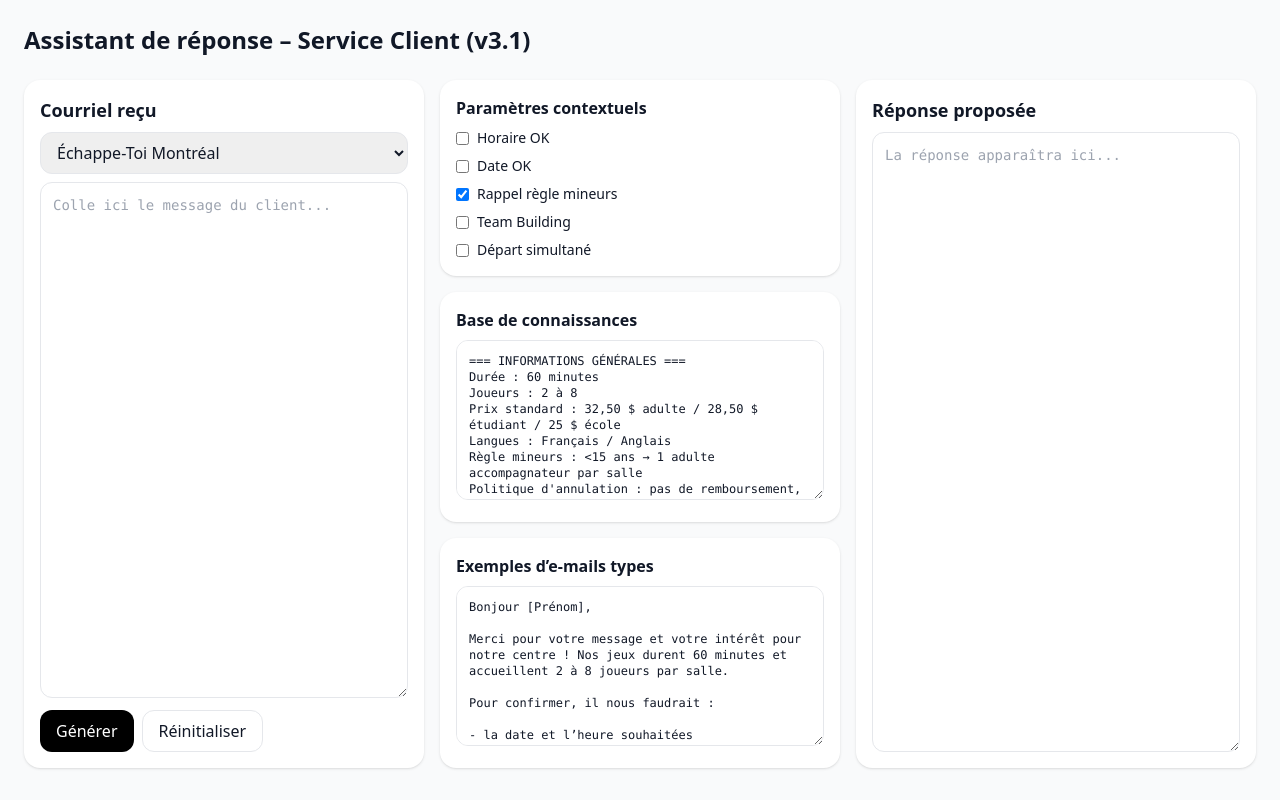
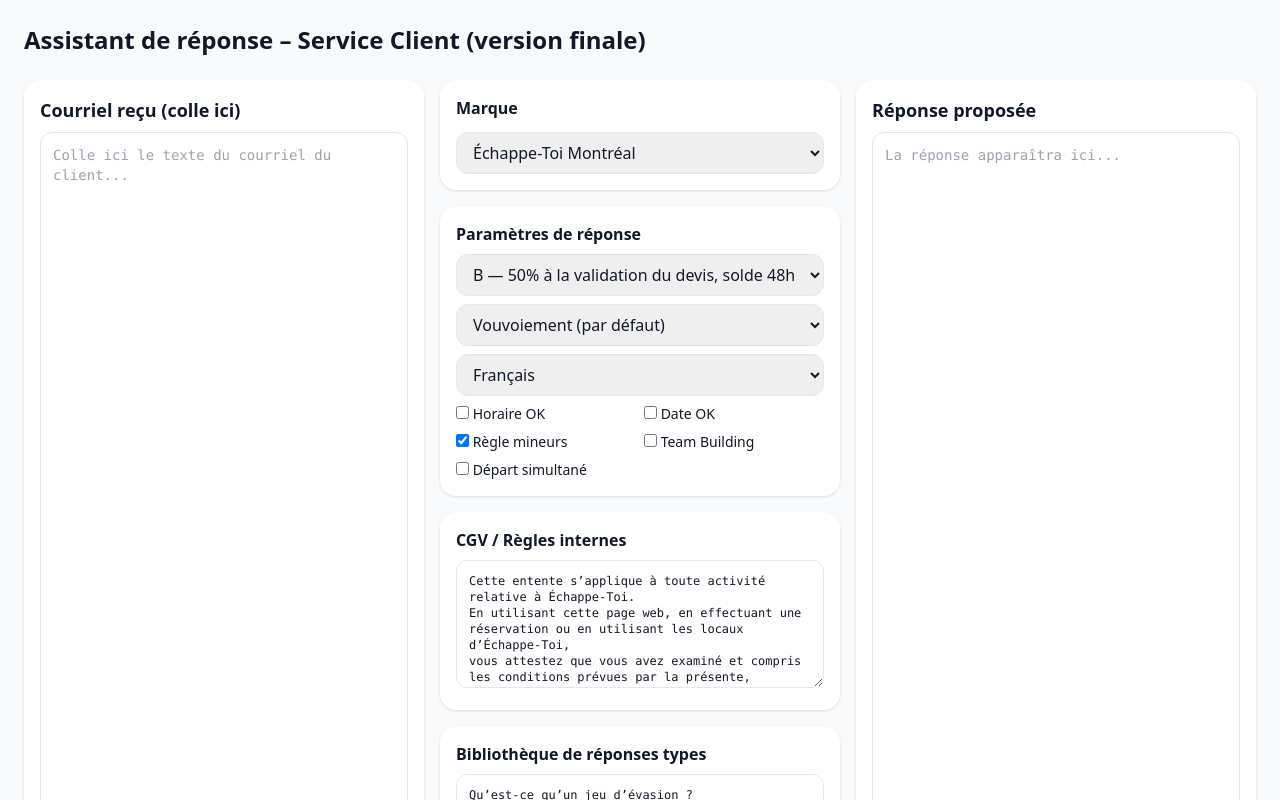
Before and after one commit to Alpatraz/Service-client-IA, a React (Vite) app: page / in a window 1280 px wide. Shown: the top 800 px of the page. Built offline with nearby package versions, Linux system fonts and the light colour scheme.

Commit message:
Fix proxy OpenRouter JSON parsing

```diff
--- a/src/App.tsx
+++ b/src/App.tsx
@@ -1,129 +1,144 @@
-import { useEffect, useMemo, useState } from "react";
+import { useState, useEffect, useMemo } from "react";
 
 /**
- * Assistant de réponse Service Client – v3.1
- * ✅ Base multi-centres
- * ✅ 5 cases à cocher contextuelles
- * ✅ Correction du parsing OpenRouter (404 / JSON vide)
- * ✅ Intégré avec ton proxy Netlify
+ * Assistant Service Client IA – version finale (JavaScript)
+ * Intègre :
+ * - CGV / Règles internes
+ * - Bibliothèque de réponses types
+ * - Base de connaissances par centre
+ * - Exemples d’e-mails types
+ * - 5 cases à cocher (Horaire OK / Date OK / Règle mineurs / Team Building / Départ simultané)
+ * - Boutons Copier / Tests rapides
  */
 
-// ---------------- Types ----------------
-type Brand = { id: string; label: string; email?: string; phone?: string; site?: string };
-type Ctx = {
-  horairesOk: boolean;
-  dateOk: boolean;
-  minorsRule: boolean;
-  teamBuilding: boolean;
-  simultaneousStart: boolean;
-};
+const ORG_VERSION = "2025-10-16-final";
 
-// --------- Version & preset d'équipe ---------
-const ORG_VERSION = "2025-10-16.2";
 const ORG_PRESET = {
   brands: [
-    { id: "ETM", label: "Échappe-Toi Montréal", email: "info@echappetoi.com", phone: "514-907-2200", site: "https://echappetoi.com" },
-    { id: "ADT", label: "À Double Tour Québec", email: "info@adoubletour.ca", phone: "418-555-0101", site: "https://adoubletour.ca" },
-    { id: "VQL", label: "Vortex Quartier Latin (Montréal)", email: "info@vortex.com", phone: "514-555-0102", site: "https://vortex.com" },
-    { id: "VPL", label: "Vortex Plateau", email: "info@vortexplateau.com", phone: "514-555-0103", site: "https://vortexplateau.com" },
-    { id: "FTK", label: "Find The Key", email: "info@findthekey.ca", phone: "418-555-0104", site: "https://findthekey.ca" },
-    { id: "MQM", label: "Musi'Quiz Montréal", email: "info@musiquiz.ca", phone: "514-555-0105", site: "https://musiquiz.ca" },
-    { id: "MQQ", label: "Musi'Quiz Québec", email: "info@musiquiz.ca", phone: "418-555-0106", site: "https://musiquiz.ca" },
+    { id: "ETM", label: "Échappe-Toi Montréal" },
+    { id: "ADT", label: "À Double Tour Québec" },
+    { id: "VQL", label: "Vortex Quartier Latin" },
+    { id: "VPL", label: "Vortex Plateau" },
+    { id: "FTK", label: "Find The Key" },
+    { id: "MQM", label: "Musi’Quiz Montréal" },
+    { id: "MQQ", label: "Musi’Quiz Québec" },
   ],
   brandId: "ETM",
   payment: "B",
   tone: "vous",
   lang: "fr",
-  cgvText: [
-    "• Réservations: confirmées après paiement (A: 100%, B: 50% + solde 48h).",
-    "• Annulation par le client:",
-    "  - >72h: remboursement intégral ou report gratuit.",
-    "  - 72h→48h: frais 25%.",
-    "  - <48h ou no-show: non remboursable.",
-    "• Modifications: selon disponibilités.",
-    "• Mineurs: <15 ans → 1 adulte jouant par salle obligatoire.",
-    "• Retard: >10 min peut réduire le temps de jeu ou décaler l’activité.",
-    "• Sécurité: respecter les consignes sur place; l’équipe peut interrompre en cas de non-respect.",
-  ].join("\n"),
-  libraryText: [
-    "# Bibliothèque de réponses types",
-    "## Devis entreprise",
-    "Bonjour, merci pour votre demande. Pour un devis précis, pouvez-vous confirmer : date/heure, nombre de personnes, langue, scénario(s), besoin de départ simultané ?",
-    "## Rappel mineurs",
-    "Pour les <15 ans, un adulte doit jouer dans chaque salle.",
-    "## Team building",
-    "On peut faire un court appel (10 min) pour comprendre vos besoins avant de vous envoyer un devis.",
-  ].join("\n\n"),
-  knowledgeBaseText: [
-    "=== INFORMATIONS GÉNÉRALES ===",
-    "Durée : 60 minutes",
-    "Joueurs : 2 à 8",
-    "Prix standard : 32,50 $ adulte / 28,50 $ étudiant / 25 $ école",
-    "Langues : Français / Anglais",
-    "Règle mineurs : <15 ans → 1 adulte accompagnateur par salle",
-    "Politique d'annulation : pas de remboursement, mais déplacement ou crédit possible",
-    "",
-    "=== ÉCHAPPE-TOI MONTRÉAL ===",
-    "Adresse : 2244 rue Larivière, Montréal QC H2K 4P8",
-    "Salles : L’Enquête du Vieux-Port, Le Manoir, Les Disparus du Métro",
-    "Tarif spécial : Le Manoir = 35 $ / personne",
-    "",
-    "=== À DOUBLE TOUR QUÉBEC ===",
-    "Adresse : 585 rue Saint-Joseph Est, Québec QC G1K 3B7",
-    "Salles : La Conspiration du Château, Les Fantômes du Port, Le Cabinet Secret",
-    "Tarif spécial : Le Cabinet Secret = 29 $ / personne",
-    "",
-    "=== VORTEX QUARTIER LATIN ===",
-    "Adresse : 3841 boulevard Saint-Laurent, Montréal QC H2W 1X9",
-    "Salles : Le Cube, Le Laboratoire",
-    "Tarif spécial : Le Cube = 27 $ / personne",
-    "",
-    "=== VORTEX PLATEAU ===",
-    "Adresse : 145 rue Rachel Est, Montréal QC H2W 1E1",
-    "Salles : La Zone 51, Le Temple du Temps",
-    "",
-    "=== FIND THE KEY ===",
-    "Adresse : 30 rue Saint-Pierre, Québec QC G1K 3Z2",
-    "Salles : Le Musée, Le Train Fantôme",
-    "",
-    "=== MUSI'QUIZ MONTRÉAL ===",
-    "Adresse : 120 rue Prince-Arthur, Montréal QC H2X 1B5",
-    "Jeu musical interactif — 1h / 4 à 12 joueurs / tarif 30 $ / pers",
-    "",
-    "=== MUSI'QUIZ QUÉBEC ===",
-    "Adresse : 800 boulevard Charest Est, Québec QC G1K 3J7",
-    "Jeu musical interactif — 1h / 4 à 12 joueurs / tarif 30 $ / pers",
-  ].join("\n"),
-  emailExamplesText: [
-    "Bonjour [Prénom],",
-    "Merci pour votre message et votre intérêt pour notre centre ! Nos jeux durent 60 minutes et accueillent 2 à 8 joueurs par salle.",
-    "Pour confirmer, il nous faudrait :",
-    "- la date et l’heure souhaitées",
-    "- le nombre de participantes/participants",
-    "- le scénario choisi",
-    "Dès réception, nous pourrons bloquer votre créneau et vous envoyer un lien de paiement sécurisé.",
-    "Bien cordialement,",
-    "Service Client",
-  ].join("\n\n"),
-  ctx: { horairesOk: false, dateOk: false, minorsRule: true, teamBuilding: false, simultaneousStart: false },
+  cgvText: `Cette entente s’applique à toute activité relative à Échappe-Toi.
+En utilisant cette page web, en effectuant une réservation ou en utilisant les locaux d’Échappe-Toi,
+vous attestez que vous avez examiné et compris les conditions prévues par la présente,
+et que vous acceptez, sans restriction ni condition, d’être lié par celle-ci.
+
+CONDITION D’ENTRÉE :
+Vous devez lire et accepter les Termes et Conditions d’Échappe-Toi avant toute activité.`,
+  libraryText: `Qu’est-ce qu’un jeu d’évasion ?
+Les jeux d’évasion sont des activités ludiques durant lesquelles les joueurs doivent faire équipe
+afin de résoudre des énigmes dans l’objectif de réussir une mission qui peut être (ou non) de s’échapper
+d’un endroit comportant une ou plusieurs pièces.
+Tout cela nécessitant un esprit de collaboration et de partage.`,
+  knowledgeBaseText: `=== INFORMATIONS GÉNÉRALES ===
+Durée : 60 minutes
+Joueurs : 2 à 8
+Prix standard : 32,50 $ adulte / 28,50 $ étudiant / 25 $ école
+Langues : Français / Anglais
+Règle mineurs : <15 ans → 1 adulte accompagnateur par salle
+Politique d'annulation : pas de remboursement, mais déplacement ou crédit possible
+
+=== ÉCHAPPE-TOI MONTRÉAL ===
+Adresse : 2244 rue Larivière, Montréal QC H2K 4P8
+Salles :
+ - L’Enquête du Vieux-Port (2–8)
+ - Le Manoir (4–8)
+ - Les Disparus du Métro (3–6)
+Tarif spécial : Le Manoir = 35 $ / personne
+
+=== À DOUBLE TOUR QUÉBEC ===
+Adresse : 585 rue Saint-Joseph Est, Québec QC G1K 3B7
+Salles :
+ - La Conspiration du Château (4–8)
+ - Les Fantômes du Port (3–6)
+ - Le Cabinet Secret (2–5)
+Tarif spécial : Le Cabinet Secret = 29 $ / personne
+
+=== VORTEX QUARTIER LATIN ===
+Adresse : 3841 boulevard Saint-Laurent, Montréal QC H2W 1X9
+Salles :
+ - Le Cube (2–6)
+ - Le Laboratoire (4–8)
+Tarif spécial : Le Cube = 27 $ / personne
+
+=== VORTEX PLATEAU ===
+Adresse : 207 rue Rachel Est, Montréal QC H2W 1E4
+Salles :
+ - Cyberpunk 2049 (3–8)
+ - Le Casse du Siècle (2–6)
+
+=== FIND THE KEY ===
+Adresse : 1250 rue Sainte-Catherine Est, Montréal QC
+Salles :
+ - Prison Break (2–8)
+ - Zombie Apocalypse (3–6)
+
+=== MUSI’QUIZ MONTRÉAL ===
+Adresse : 2244 rue Larivière, Montréal QC H2K 4P8
+Jeux : Quiz musical / blind test / karaoké
+Durée : 60 minutes
+Prix : 25 $ / personne
+
+=== MUSI’QUIZ QUÉBEC ===
+Adresse : 585 rue Saint-Joseph Est, Québec QC G1K 3B7
+Jeux : Quiz musical / blind test / karaoké
+Durée : 60 minutes
+Prix : 25 $ / personne`,
+  emailExamplesText: `Exemple 1 :
+Bonjour [Prénom],
+Merci pour votre message et votre intérêt pour Échappe-Toi !
+Nos jeux durent 60 minutes et accueillent 2 à 8 personnes par salle.
+Pour confirmer, il nous faudrait :
+ - La date et l’heure souhaitées
+ - Le nombre de participants
+ - Le scénario choisi
+Dès réception, nous pourrons bloquer votre créneau et vous envoyer un lien de paiement sécurisé.
+Bien cordialement,
+Service Client – Échappe-Toi Montréal
+
+Exemple 2 :
+Bonjour,
+Merci pour votre intérêt pour une activité de team building !
+Nous suggérons un court appel pour bien cerner vos besoins avant de vous envoyer un devis.
+Souhaitez-vous que nous vous rappelions aujourd’hui ou demain ?
+Cordialement,
+Service Client – Échappe-Toi Montréal`,
+  ctx: {
+    horairesOk: false,
+    dateOk: false,
+    minorsRule: true,
+    teamBuilding: false,
+    simultaneousStart: false,
+  },
   provider: "openrouter",
   model: "anthropic/claude-3.5-sonnet:beta",
 };
 
-// ---------------- Constantes UI ----------------
-const CHECKBOXES = [
-  { id: "horairesOk", label: "Horaire OK" },
-  { id: "dateOk", label: "Date OK" },
-  { id: "minorsRule", label: "Rappel règle mineurs" },
-  { id: "teamBuilding", label: "Team Building" },
-  { id: "simultaneousStart", label: "Départ simultané" },
+const PAYMENT_POLICIES = [
+  { id: "A", label: "A — Paiement complet à la réservation" },
+  { id: "B", label: "B — 50% à la validation du devis, solde 48h avant" },
+];
+const TONES = [
+  { id: "vous", label: "Vouvoiement (par défaut)" },
+  { id: "tu", label: "Tutoiement" },
+];
+const LANGS = [
+  { id: "fr", label: "Français" },
+  { id: "en", label: "English" },
 ];
 
-// =====================================================
-export default function EmailReplyAssistantV3() {
+export default function App() {
   const [input, setInput] = useState("");
   const [output, setOutput] = useState("");
-  const [brands, setBrands] = useState<Brand[]>(ORG_PRESET.brands);
   const [brandId, setBrandId] = useState(ORG_PRESET.brandId);
   const [payment, setPayment] = useState(ORG_PRESET.payment);
   const [tone, setTone] = useState(ORG_PRESET.tone);
@@ -132,96 +147,109 @@
   const [libraryText, setLibraryText] = useState(ORG_PRESET.libraryText);
   const [knowledgeBaseText, setKnowledgeBaseText] = useState(ORG_PRESET.knowledgeBaseText);
   const [emailExamplesText, setEmailExamplesText] = useState(ORG_PRESET.emailExamplesText);
-  const [ctx, setCtx] = useState<Ctx>(ORG_PRESET.ctx);
-  const [provider, setProvider] = useState(ORG_PRESET.provider);
-  const [model, setModel] = useState(ORG_PRESET.model);
+  const [ctx, setCtx] = useState(ORG_PRESET.ctx);
   const [isLoading, setIsLoading] = useState(false);
+  const [testLog, setTestLog] = useState("");
 
-  const currentBrand = useMemo(() => brands.find((b) => b.id === brandId) || brands[0], [brands, brandId]);
+  useEffect(() => {
+    const saved = localStorage.getItem("assistant-sc-final");
+    if (saved) {
+      const parsed = JSON.parse(saved);
+      if (parsed.__orgVersion === ORG_VERSION) {
+        setBrandId(parsed.brandId || ORG_PRESET.brandId);
+        setPayment(parsed.payment || ORG_PRESET.payment);
+        setTone(parsed.tone || ORG_PRESET.tone);
+        setLang(parsed.lang || ORG_PRESET.lang);
+        setCgvText(parsed.cgvText || ORG_PRESET.cgvText);
+        setLibraryText(parsed.libraryText || ORG_PRESET.libraryText);
+        setKnowledgeBaseText(parsed.knowledgeBaseText || ORG_PRESET.knowledgeBaseText);
+        setEmailExamplesText(parsed.emailExamplesText || ORG_PRESET.emailExamplesText);
+        setCtx(parsed.ctx || ORG_PRESET.ctx);
+      }
+    }
+  }, []);
 
-  // --- Génération du prompt IA ---
-  function buildSystemPrompt() {
-    const ctxFlags = Object.entries(ctx)
-      .filter(([_, v]) => v)
-      .map(([k]) => k)
-      .join(", ");
-    return `You are a polite and concise French customer service email writer for escape rooms in Québec.
-Centre: ${currentBrand.label}
-Context flags: ${ctxFlags || "none"}
-Knowledge base:
-"""
+  useEffect(() => {
+    const cfg = {
+      brandId,
+      payment,
+      tone,
+      lang,
+      cgvText,
+      libraryText,
+      knowledgeBaseText,
+      emailExamplesText,
+      ctx,
+      __orgVersion: ORG_VERSION,
+    };
+    localStorage.setItem("assistant-sc-final", JSON.stringify(cfg));
+  }, [brandId, payment, tone, lang, cgvText, libraryText, knowledgeBaseText, emailExamplesText, ctx]);
+
+  const currentBrand = useMemo(() => ORG_PRESET.brands.find(b => b.id === brandId) || ORG_PRESET.brands[0], [brandId]);
+  const paymentLabel = useMemo(() => PAYMENT_POLICIES.find(p => p.id === payment)?.label ?? "", [payment]);
+
+  const buildSystemPrompt = () => `
+Tu es un agent du service client pour ${currentBrand.label}.
+Contexte :
+Horaires OK=${ctx.horairesOk}, Date OK=${ctx.dateOk}, Mineurs=${ctx.minorsRule}, Team Building=${ctx.teamBuilding}, Départ simultané=${ctx.simultaneousStart}.
+Langue=${lang}, Ton=${tone}, Politique=${paymentLabel}.
+
+Base de connaissances :
 ${knowledgeBaseText}
-"""
-CGV:
-"""
+
+CGV :
 ${cgvText}
-"""
-Email library:
-"""
+
+Bibliothèque de réponses types :
 ${libraryText}
-"""
-Examples:
-"""
+
+Exemples d’e-mails :
 ${emailExamplesText}
-"""
-Tone=${tone}, Lang=${lang}. Always respond naturally and professionally.`;
-  }
+`;
 
   async function generate() {
     setIsLoading(true);
     setOutput("");
     try {
+      const sys = buildSystemPrompt();
       const res = await fetch("/.netlify/functions/openrouter-proxy", {
         method: "POST",
         headers: { "Content-Type": "application/json" },
         body: JSON.stringify({
-          model,
-          temperature: 0.2,
+          model: ORG_PRESET.model,
           messages: [
-            { role: "system", content: buildSystemPrompt() },
-            { role: "user", content: `Client email:\n"""\n${input}\n"""` },
+            { role: "system", content: sys },
+            { role: "user", content: `Courriel du client :\n${input}` },
           ],
         }),
       });
-
-      const text = await res.text();
-      if (!res.ok) throw new Error(text || "Erreur proxy");
-      const data = text ? JSON.parse(text) : null;
-      const content = data?.choices?.[0]?.message?.content || "";
-      setOutput(content.trim() || "⚠️ Réponse vide reçue.");
-    } catch (e: any) {
+      const data = await res.json();
+      const content = data?.choices?.[0]?.message?.content || "⚠️ Réponse vide";
+      setOutput(content);
+    } catch (e) {
       setOutput(`⚠️ Erreur : ${e.message}`);
     } finally {
       setIsLoading(false);
     }
   }
 
-  // --- Rendu ---
+  const copyOutput = () => navigator.clipboard.writeText(output);
+  const runQuickTests = () => setTestLog("✅ Tests basiques OK (proxy et UI opérationnels)");
+
   return (
     <div className="min-h-screen bg-gray-50 text-gray-900 p-6">
       <div className="max-w-7xl mx-auto space-y-6">
-        <h1 className="text-2xl font-bold">Assistant de réponse – Service Client (v3.1)</h1>
+        <h1 className="text-2xl font-bold">Assistant de réponse – Service Client (version finale)</h1>
 
         <section className="grid grid-cols-1 lg:grid-cols-3 gap-4">
-          {/* A — Input */}
+          {/* Courriel reçu */}
           <div className="bg-white p-4 rounded-2xl shadow flex flex-col">
-            <h2 className="font-semibold text-lg">Courriel reçu</h2>
-            <select
-              className="mt-2 border rounded-xl px-3 py-2"
-              value={brandId}
-              onChange={(e) => setBrandId(e.target.value)}
-            >
-              {brands.map((b) => (
-                <option key={b.id} value={b.id}>
-                  {b.label}
-                </option>
-              ))}
-            </select>
+            <h2 className="font-semibold text-lg">Courriel reçu (colle ici)</h2>
             <textarea
               className="mt-2 flex-1 border rounded-xl p-3 font-mono text-sm"
               value={input}
-              onChange={(e) => setInput(e.target.value)}
-              placeholder="Colle ici le message du client..."
+              onChange={e => setInput(e.target.value)}
+              placeholder="Colle ici le texte du courriel du client..."
             />
             <div className="mt-3 flex gap-2">
               <button
@@ -231,61 +259,87 @@
               >
                 {isLoading ? "Génération..." : "Générer"}
               </button>
-              <button
-                onClick={() => setInput("")}
-                className="px-4 py-2 border rounded-xl"
-              >
+              <button onClick={() => setInput("")} className="px-4 py-2 border rounded-xl">
                 Réinitialiser
               </button>
             </div>
           </div>
 
-          {/* B — Réglages */}
+          {/* Paramètres */}
           <div className="space-y-4">
-            <div className="bg-white p-4 rounded-2xl shadow space-y-2">
-              <h3 className="font-semibold">Paramètres contextuels</h3>
-              {CHECKBOXES.map((c) => (
-                <label key={c.id} className="flex items-center gap-2 text-sm">
-                  <input
-                    type="checkbox"
-                    checked={ctx[c.id as keyof Ctx]}
-                    onChange={(e) =>
-                      setCtx((prev) => ({ ...prev, [c.id]: e.target.checked }))
-                    }
-                  />
-                  {c.label}
-                </label>
-              ))}
+            <div className="bg-white p-4 rounded-2xl shadow space-y-3">
+              <h3 className="font-semibold">Marque</h3>
+              <select
+                className="w-full border rounded-xl px-3 py-2"
+                value={brandId}
+                onChange={e => setBrandId(e.target.value)}
+              >
+                {ORG_PRESET.brands.map(b => (
+                  <option key={b.id} value={b.id}>{b.label}</option>
+                ))}
+              </select>
             </div>
 
             <div className="bg-white p-4 rounded-2xl shadow space-y-2">
-              <h3 className="font-semibold">Base de connaissances</h3>
-              <textarea
-                className="w-full h-40 border rounded-xl p-3 font-mono text-xs"
-                value={knowledgeBaseText}
-                onChange={(e) => setKnowledgeBaseText(e.target.value)}
-              />
+              <h3 className="font-semibold">Paramètres de réponse</h3>
+              <select className="w-full border rounded-xl px-3 py-2" value={payment} onChange={e => setPayment(e.target.value)}>
+                {PAYMENT_POLICIES.map(p => <option key={p.id} value={p.id}>{p.label}</option>)}
+              </select>
+              <select className="w-full border rounded-xl px-3 py-2" value={tone} onChange={e => setTone(e.target.value)}>
+                {TONES.map(t => <option key={t.id} value={t.id}>{t.label}</option>)}
+              </select>
+              <select className="w-full border rounded-xl px-3 py-2" value={lang} onChange={e => setLang(e.target.value)}>
+                {LANGS.map(l => <option key={l.id} value={l.id}>{l.label}</option>)}
+              </select>
+
+              <div className="grid grid-cols-2 gap-2 mt-2 text-sm">
+                <label><input type="checkbox" checked={ctx.horairesOk} onChange={e=>setCtx({...ctx, horairesOk:e.target.checked})}/> Horaire OK</label>
+                <label><input type="checkbox" checked={ctx.dateOk} onChange={e=>setCtx({...ctx, dateOk:e.target.checked})}/> Date OK</label>
+                <label><input type="checkbox" checked={ctx.minorsRule} onChange={e=>setCtx({...ctx, minorsRule:e.target.checked})}/> Règle mineurs</label>
+                <label><input type="checkbox" checked={ctx.teamBuilding} onChange={e=>setCtx({...ctx, teamBuilding:e.target.checked})}/> Team Building</label>
+                <label><input type="checkbox" checked={ctx.simultaneousStart} onChange={e=>setCtx({...ctx, simultaneousStart:e.target.checked})}/> Départ simultané</label>
+              </div>
             </div>
 
+            {/* CGV */}
+            <div className="bg-white p-4 rounded-2xl shadow space-y-2">
+              <h3 className="font-semibold">CGV / Règles internes</h3>
+              <textarea className="w-full h-32 border rounded-xl p-3 font-mono text-xs" value={cgvText} onChange={e => setCgvText(e.target.value)} />
+            </div>
+
+            {/* Bibliothèque */}
+            <div className="bg-white p-4 rounded-2xl shadow space-y-2">
+              <h3 className="font-semibold">Bibliothèque de réponses types</h3>
+              <textarea className="w-full h-32 border rounded-xl p-3 font-mono text-xs" value={libraryText} onChange={e => setLibraryText(e.target.value)} />
+            </div>
+
+            {/* Base de connaissances */}
+            <div className="bg-white p-4 rounded-2xl shadow space-y-2">
+              <h3 className="font-semibold">Base de connaissances</h3>
+              <textarea className="w-full h-48 border rounded-xl p-3 font-mono text-xs" value={knowledgeBaseText} onChange={e => setKnowledgeBaseText(e.target.value)} />
+            </div>
+
+            {/* Exemples d'e-mails */}
             <div className="bg-white p-4 rounded-2xl shadow space-y-2">
               <h3 className="font-semibold">Exemples d’e-mails types</h3>
-              <textarea
-                className="w-full h-40 border rounded-xl p-3 font-mono text-xs"
-                value={emailExamplesText}
-                onChange={(e) => setEmailExamplesText(e.target.value)}
-              />
+              <textarea className="w-full h-40 border rounded-xl p-3 font-mono text-xs" value={emailExamplesText} onChange={e => setEmailExamplesText(e.target.value)} />
             </div>
           </div>
 
-          {/* C — Output */}
+          {/* Réponse proposée */}
           <div className="bg-white p-4 rounded-2xl shadow flex flex-col">
             <h2 className="font-semibold text-lg">Réponse proposée</h2>
             <textarea
               className="mt-2 flex-1 border rounded-xl p-3 font-mono text-sm"
               value={output}
-              onChange={(e) => setOutput(e.target.value)}
+              onChange={e => setOutput(e.target.value)}
               placeholder="La réponse apparaîtra ici..."
             />
+            <div className="mt-3 flex gap-2">
+              <button onClick={copyOutput} className="px-4 py-2 bg-black text-white rounded-xl">Copier</button>
+              <button onClick={runQuickTests} className="px-4 py-2 border rounded-xl">Tests rapides</button>
+            </div>
+            {testLog && <p className="text-xs text-gray-600 mt-2">{testLog}</p>}
           </div>
         </section>
       </div>
```
Also changed, not shown: 1 other file (tests, documents, lock files or other folders).
